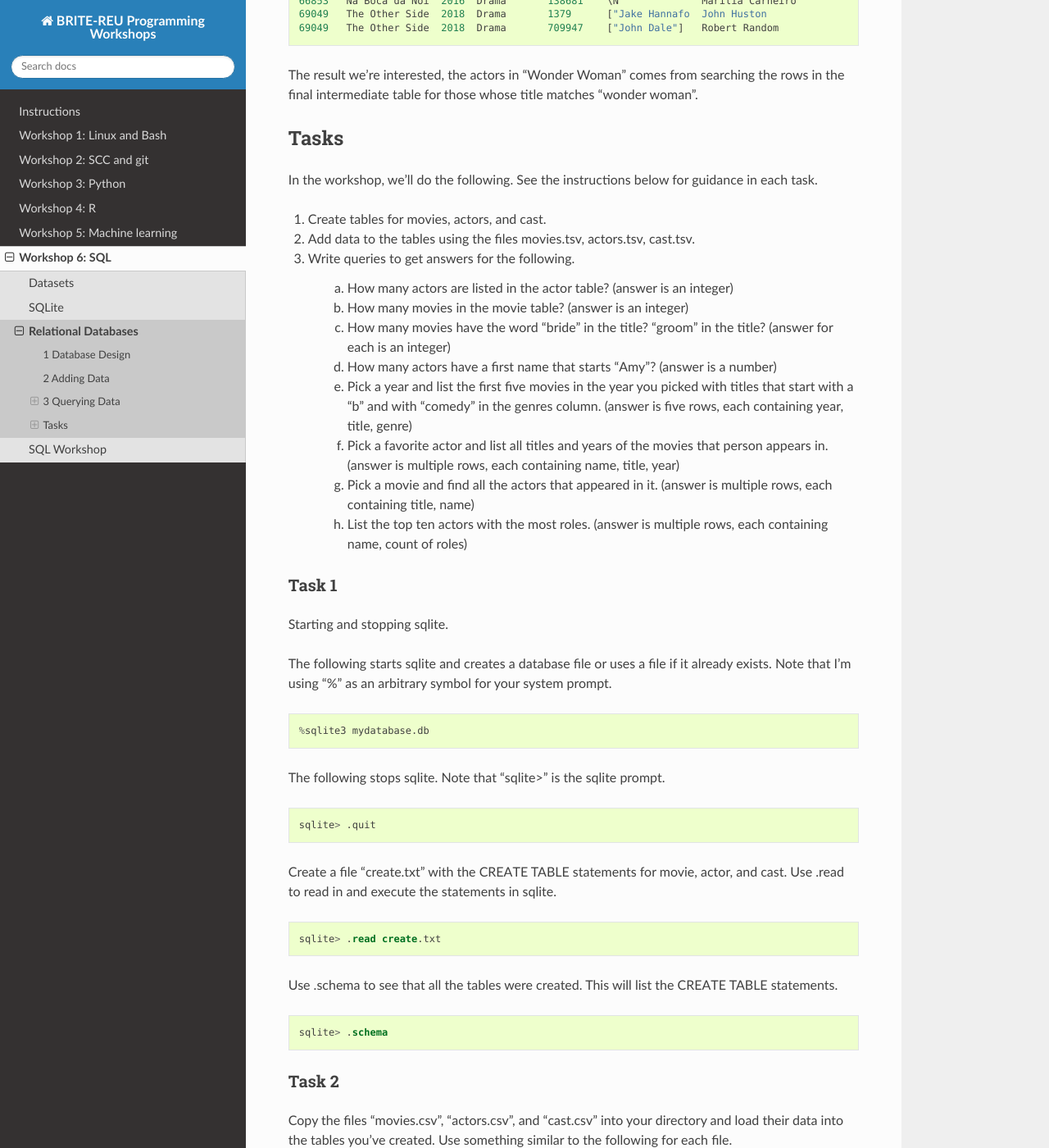
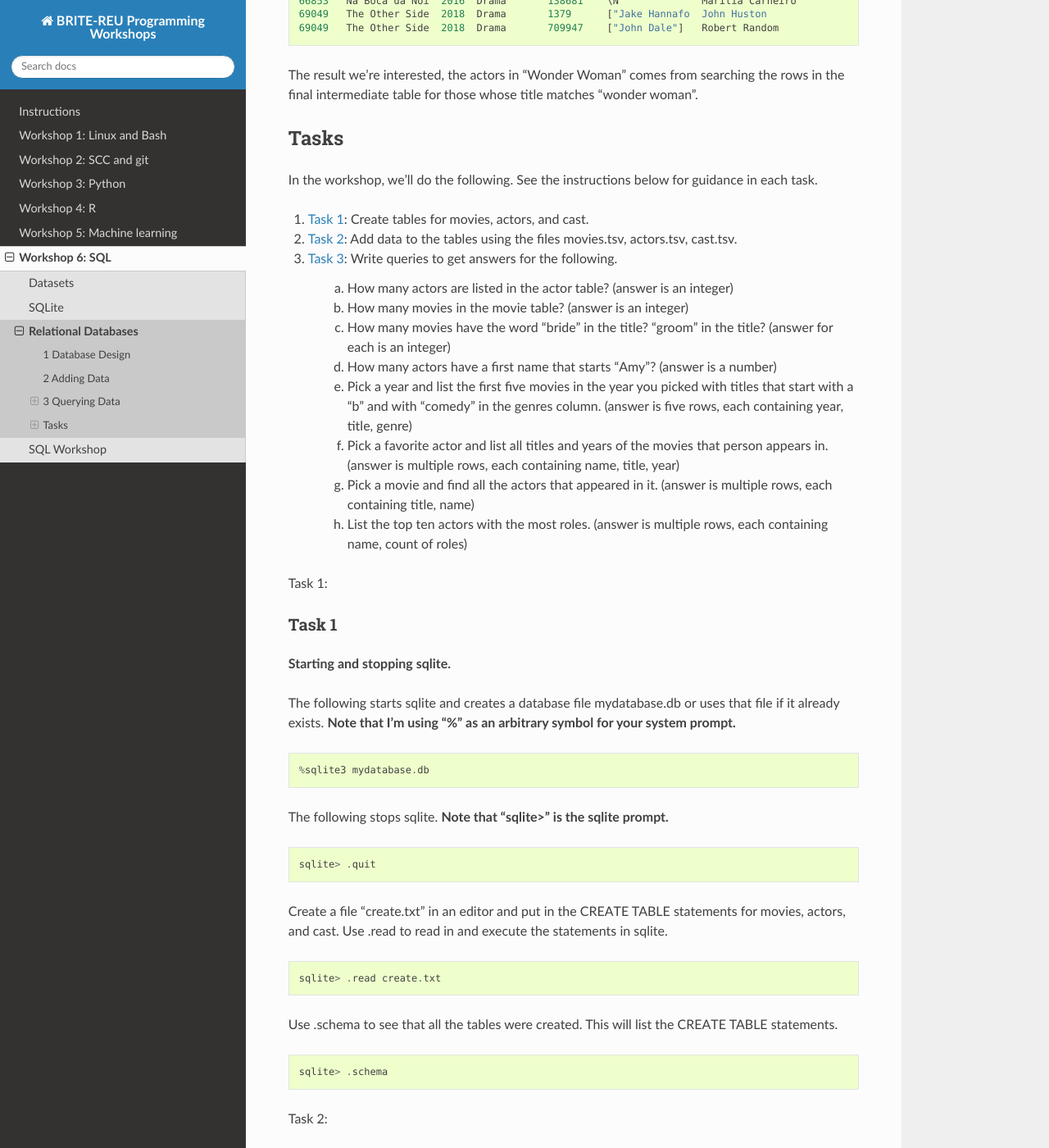
Before and after one commit to BRITE-REU/programming-workshops, a Sphinx documentation site: the page built from source/workshops/06_SQL/Relational_Databases.rst, in a window 1280 px wide and 1400 px high, scrolled down 5987 px. Shown: the whole window at 82% size. Built offline with Sphinx 7.4.7 and the Read the Docs theme 2.0.0, drawn with Linux system fonts in a browser that asks for light colours.

Commit message:
Update Relational_Databases.rst

```diff
--- a/source/workshops/06_SQL/Relational_Databases.rst
+++ b/source/workshops/06_SQL/Relational_Databases.rst
@@ -294,11 +294,11 @@ Tasks
 --------------
 In the workshop, we'll do the following.  See the instructions below for guidance in each task.
 
-1. Create tables for movies, actors, and cast.
+1. `Task 1`_: Create tables for movies, actors, and cast.
 
-2. Add data to the tables using the files movies.tsv, actors.tsv, cast.tsv.
+2. `Task 2`_: Add data to the tables using the files movies.tsv, actors.tsv, cast.tsv.
 
-3. Write queries to get answers for the following.
+3. `Task 3`_:  Write queries to get answers for the following.
 
 	a. How many actors are listed in the actor table?  (answer is an integer)
 
@@ -311,40 +311,42 @@ In the workshop, we'll do the following.  See the instructions below for guidanc
 	g. Pick a movie and find all the actors that appeared in it.  (answer is multiple rows, each containing title, name)
 	h. List the top ten actors with the most roles.  (answer is multiple rows, each containing name, count of roles)
 
+_`Task 1`:
 
 ************
 Task 1
 ************
 
-Starting and stopping sqlite.
+**Starting and stopping sqlite.**
 
-The following starts sqlite and creates a database file or uses a file if it already exists.  Note that I'm using "%" as an arbitrary symbol for your system prompt.
+The following starts sqlite and creates a database file mydatabase.db or uses that file if it already exists.  **Note that I'm using "%" as an arbitrary symbol for your system prompt.**
 
-.. code:: SQL
+.. code::
 
 	%sqlite3 mydatabase.db
 
 
-The following stops sqlite.  Note that "sqlite>" is the sqlite prompt.
+The following stops sqlite.  **Note that "sqlite>" is the sqlite prompt.**
 
-.. code:: SQL
+.. code::
 
     sqlite> .quit
 
 
-Create a file "create.txt" with the CREATE TABLE statements for movie, actor, and cast.  Use .read to read in and execute the statements in sqlite.
+Create a file "create.txt" in an editor and put in the CREATE TABLE statements for movies, actors, and cast.  Use .read to read in and execute the statements in sqlite.
 
-.. code:: SQL
+.. code::
 
    sqlite> .read create.txt
 
 
 Use .schema to see that all the tables were created.  This will list the CREATE TABLE statements.
 
-.. code:: SQL
+.. code::
 
    sqlite> .schema
 
+_`Task 2`:
 
 ************
 Task 2
@@ -379,6 +381,7 @@ Confirm the number of rows of data in the table. select count(*)means count the
 	sqlite> select count(*) from movies;
 
 
+_`Task 3`:
 
 ************
 Task 3
```
